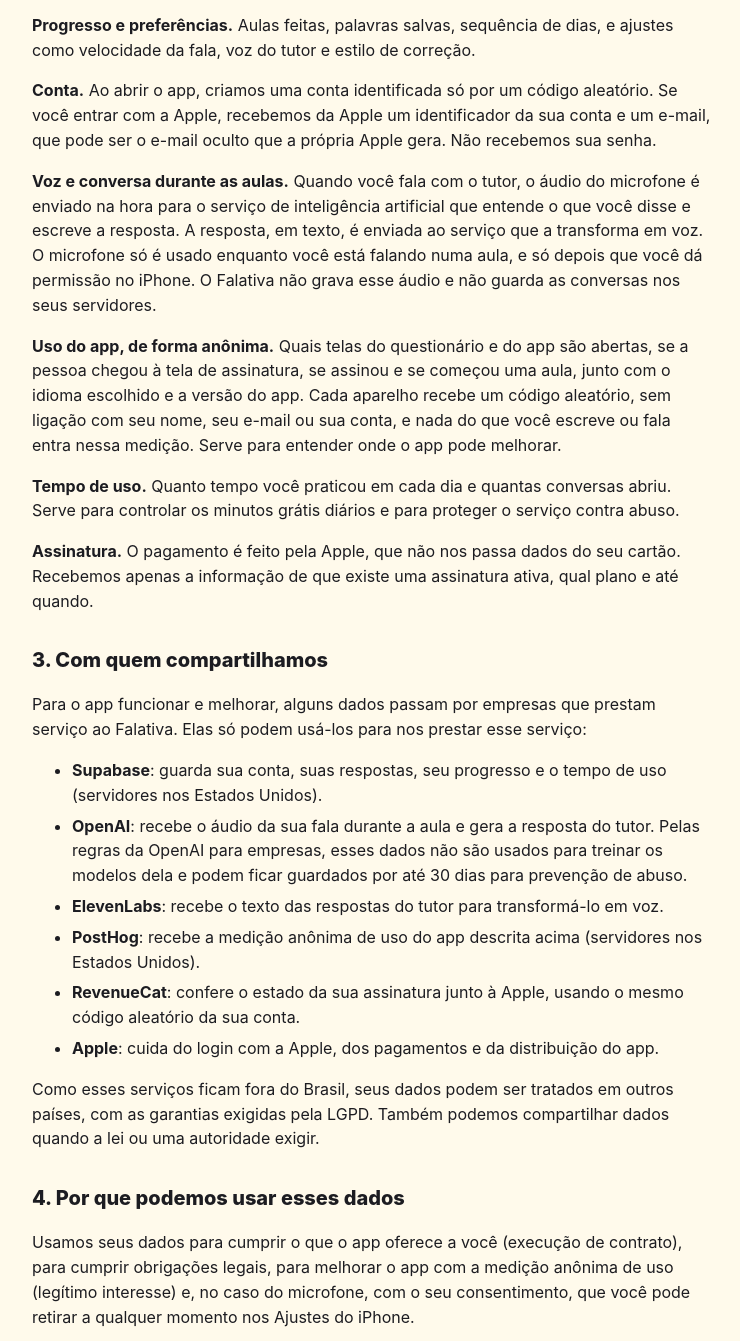
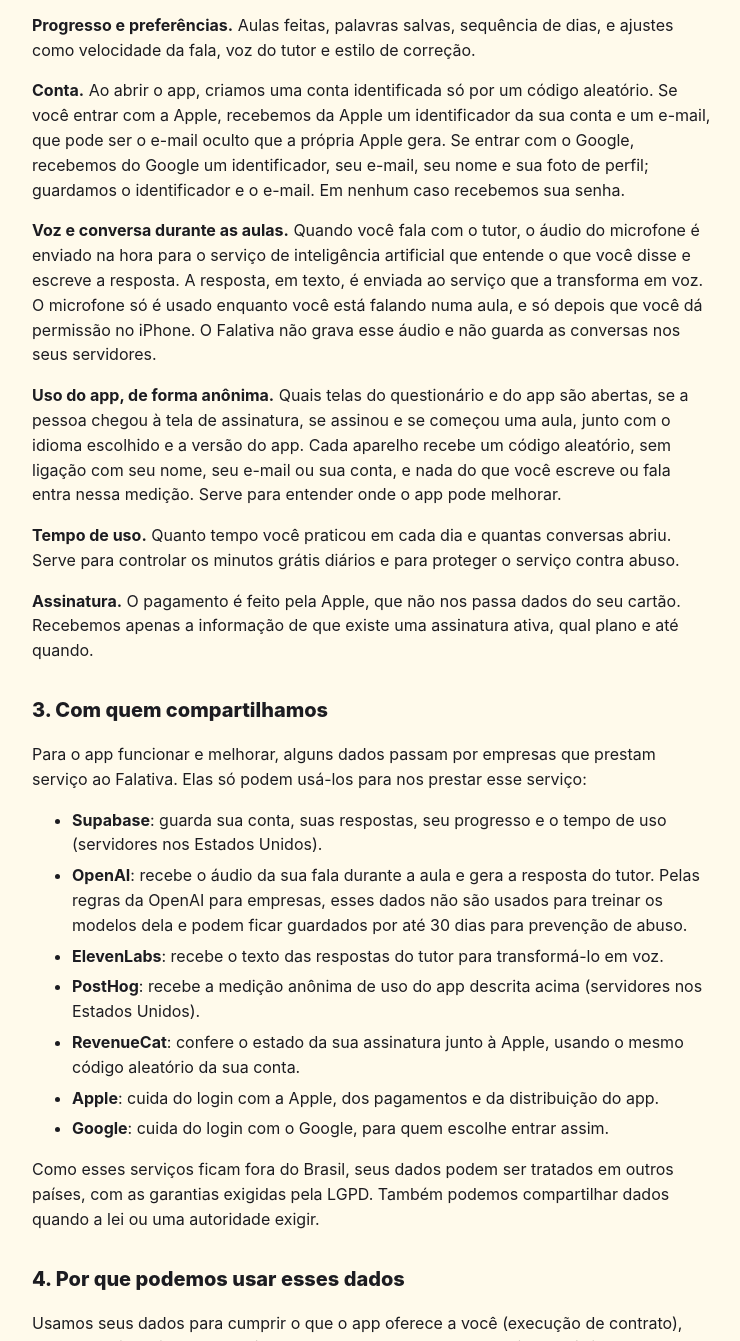
Before and after one commit to admfalativa-boop/falativa-site, a plain HTML site: page privacidade.html in a window 1280 px wide. Shown: the part 746-2087 px from the top of the page, without its empty margins (268-1008 px from the left). Drawn offline with Linux system fonts and the light colour scheme.

Commit message:
Privacidade e termos: login com o Google

```diff
--- a/privacidade.html
+++ b/privacidade.html
@@ -28,7 +28,7 @@
   <h2>2. Dados que usamos</h2>
   <p><strong>Respostas do questionário inicial.</strong> O nome ou apelido que você informa, o idioma que quer aprender, seu nível, seus objetivos, seus interesses e quanto tempo quer praticar por dia. Servem para montar seu plano de estudos e para o tutor conversar sobre assuntos que fazem sentido para você.</p>
   <p><strong>Progresso e preferências.</strong> Aulas feitas, palavras salvas, sequência de dias, e ajustes como velocidade da fala, voz do tutor e estilo de correção.</p>
-  <p><strong>Conta.</strong> Ao abrir o app, criamos uma conta identificada só por um código aleatório. Se você entrar com a Apple, recebemos da Apple um identificador da sua conta e um e-mail, que pode ser o e-mail oculto que a própria Apple gera. Não recebemos sua senha.</p>
+  <p><strong>Conta.</strong> Ao abrir o app, criamos uma conta identificada só por um código aleatório. Se você entrar com a Apple, recebemos da Apple um identificador da sua conta e um e-mail, que pode ser o e-mail oculto que a própria Apple gera. Se entrar com o Google, recebemos do Google um identificador, seu e-mail, seu nome e sua foto de perfil; guardamos o identificador e o e-mail. Em nenhum caso recebemos sua senha.</p>
   <p><strong>Voz e conversa durante as aulas.</strong> Quando você fala com o tutor, o áudio do microfone é enviado na hora para o serviço de inteligência artificial que entende o que você disse e escreve a resposta. A resposta, em texto, é enviada ao serviço que a transforma em voz. O microfone só é usado enquanto você está falando numa aula, e só depois que você dá permissão no iPhone. O Falativa não grava esse áudio e não guarda as conversas nos seus servidores.</p>
   <p><strong>Uso do app, de forma anônima.</strong> Quais telas do questionário e do app são abertas, se a pessoa chegou à tela de assinatura, se assinou e se começou uma aula, junto com o idioma escolhido e a versão do app. Cada aparelho recebe um código aleatório, sem ligação com seu nome, seu e-mail ou sua conta, e nada do que você escreve ou fala entra nessa medição. Serve para entender onde o app pode melhorar.</p>
   <p><strong>Tempo de uso.</strong> Quanto tempo você praticou em cada dia e quantas conversas abriu. Serve para controlar os minutos grátis diários e para proteger o serviço contra abuso.</p>
@@ -43,6 +43,7 @@
     <li><strong>PostHog</strong>: recebe a medição anônima de uso do app descrita acima (servidores nos Estados Unidos).</li>
     <li><strong>RevenueCat</strong>: confere o estado da sua assinatura junto à Apple, usando o mesmo código aleatório da sua conta.</li>
     <li><strong>Apple</strong>: cuida do login com a Apple, dos pagamentos e da distribuição do app.</li>
+    <li><strong>Google</strong>: cuida do login com o Google, para quem escolhe entrar assim.</li>
   </ul>
   <p>Como esses serviços ficam fora do Brasil, seus dados podem ser tratados em outros países, com as garantias exigidas pela LGPD. Também podemos compartilhar dados quando a lei ou uma autoridade exigir.</p>
 
```
Also changed, not shown: termos.html (+1 -1 lines).
